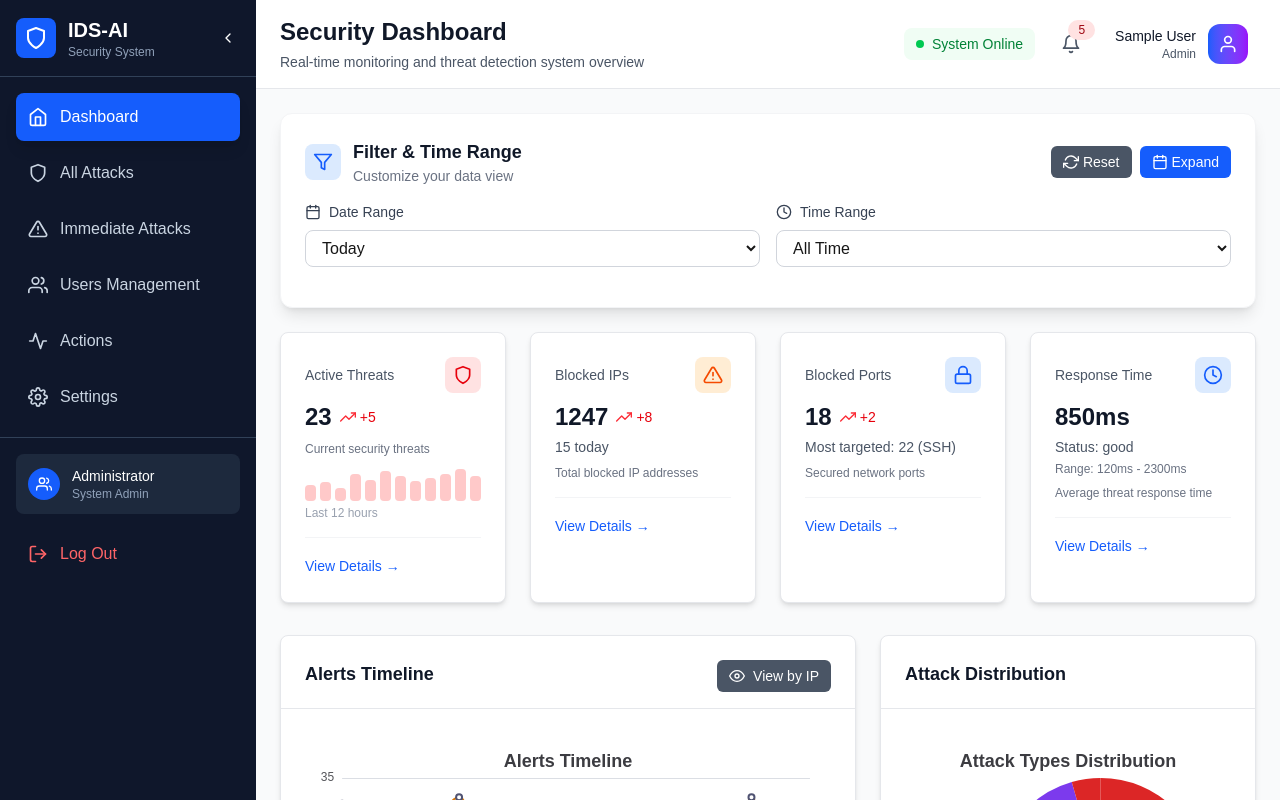
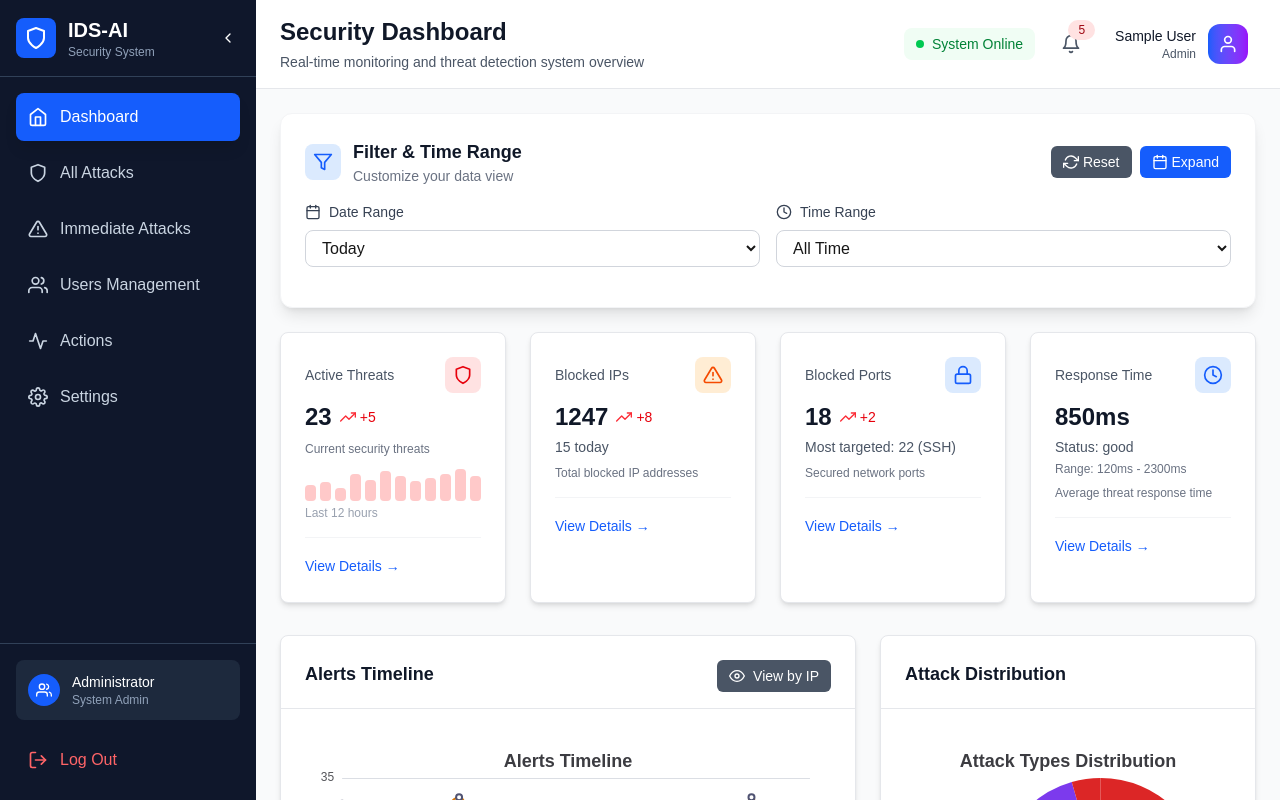
Before and after one commit to youseif-elshreif/graduation-front, a Next.js app: page /dashboard in a window 1280 px wide. Shown: the top 800 px of the page. Built offline with nearby package versions, Linux system fonts and the light colour scheme; sample sign-in values are in the browser's storage.

Commit message:
enhance layout of dashboard

```diff
--- a/src/components/dashboard/Sidebar.tsx
+++ b/src/components/dashboard/Sidebar.tsx
@@ -56,6 +56,7 @@ const Sidebar: React.FC<SidebarProps> = ({
       onMouseLeave={() => setIsHovered(false)}
     >
       {/* Header */}
+      <div className="sticky top-0 h-dvh flex flex-col">
         <div className="p-4 border-b border-slate-700">
           <div className="flex items-center justify-between">
             <div
@@ -90,7 +91,7 @@ const Sidebar: React.FC<SidebarProps> = ({
         </div>
 
         {/* Navigation Menu */}
-      <nav className="p-4 space-y-2">
+        <nav className="p-4 space-y-2 flex-1">
           {menuItems.map((item) => (
             <button
               key={item.id}
@@ -148,6 +149,7 @@ const Sidebar: React.FC<SidebarProps> = ({
           </button>
         </div>
       </div>
+    </div>
   );
 };
 
```
Lines whose indentation alone changed are shown as unchanged.
